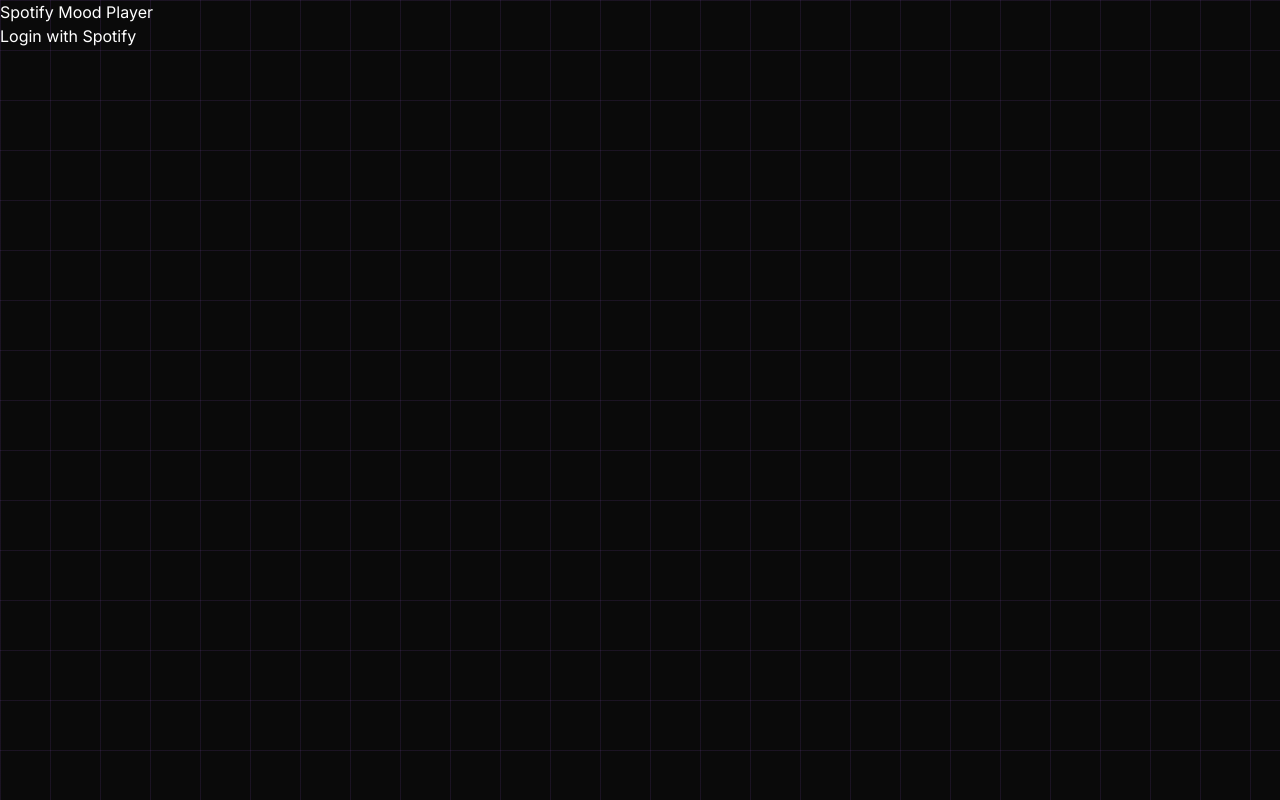
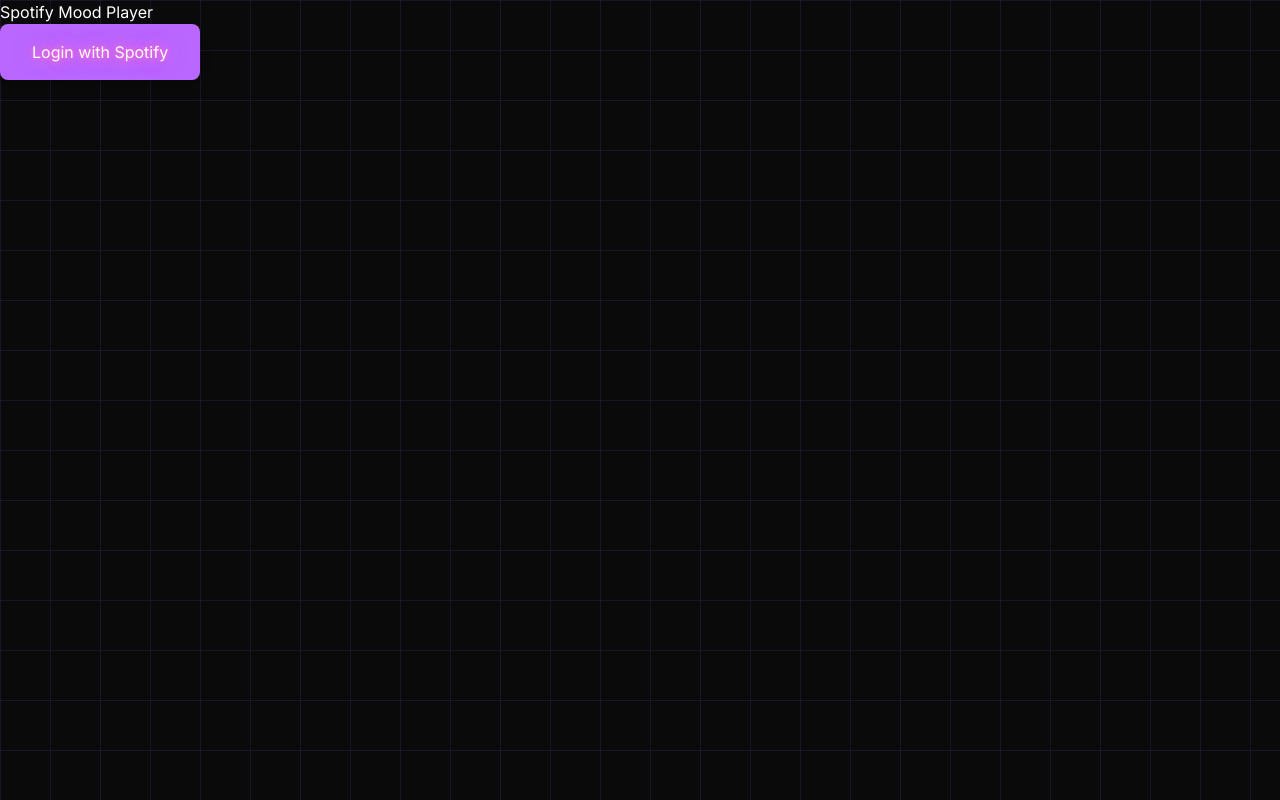
Before and after one commit to ralvyathaya/spotify-stats, a React (Vite) app: page / in a window 1280 px wide. Built offline with nearby package versions, Linux system fonts and the light colour scheme.

Commit message:
Enhance SpotifyLogin component with improved styling
- Added a class to the login button for better visual appeal using Tailwind CSS.
- Included a comment at the top of the file for clarity on the component's purpose.

```diff
--- a/src/components/SpotifyLogin.jsx
+++ b/src/components/SpotifyLogin.jsx
@@ -1,3 +1,4 @@
+// SpotifyLogin.jsx
 import React from 'react';
 
 function SpotifyLogin({ onLogin }) {
@@ -12,7 +13,13 @@ function SpotifyLogin({ onLogin }) {
   };
 
   return (
-    <button onClick={handleLogin}>Login with Spotify</button>
+    <button
+      onClick={handleLogin}
+      className="bg-retro-purple hover:bg-retro-purple/80 text-white font-press-start py-4 px-8 rounded-lg
+      shadow-lg hover:shadow-xl transition-all duration-300 neon-glow transform hover:scale-105"
+    >
+      Login with Spotify
+    </button>
   );
 }
 
```
